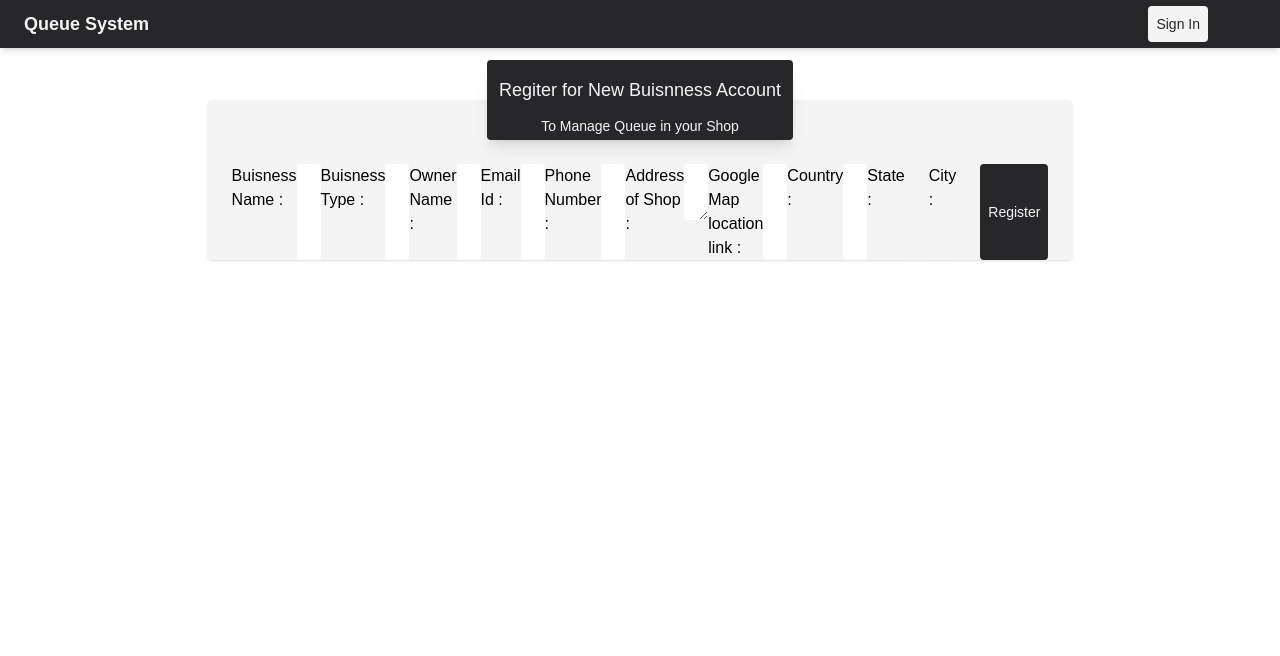
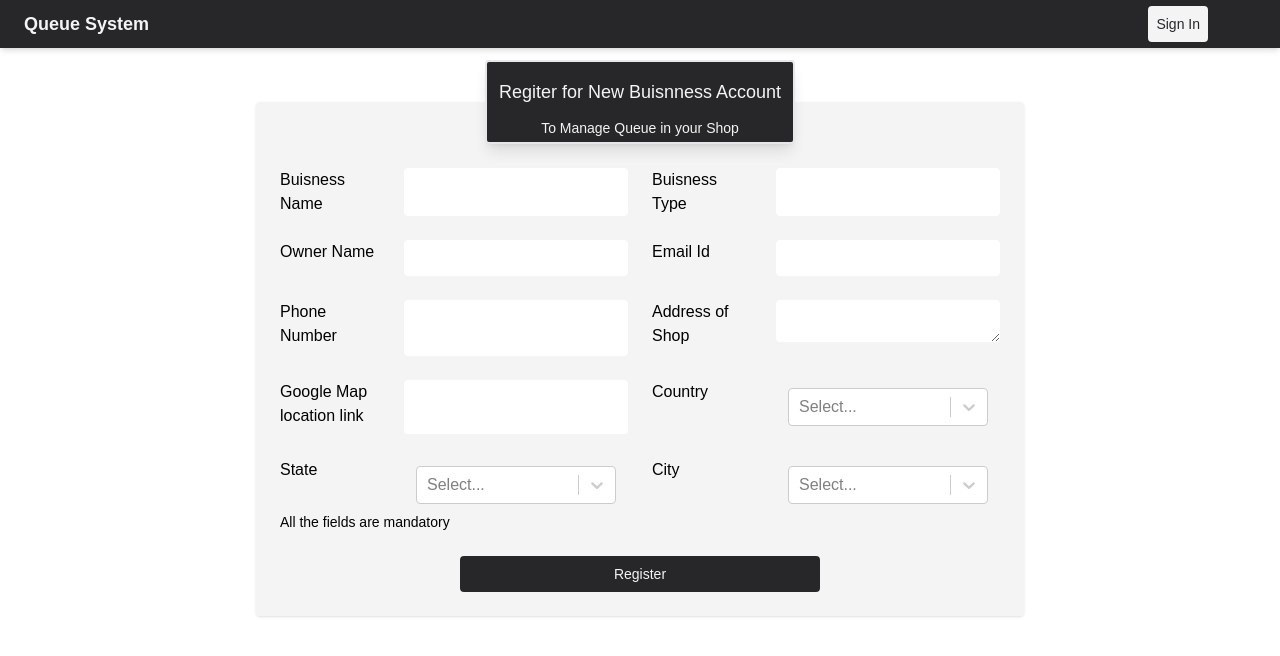
Before and after one commit to mdabdulrahman/queue-management, a React (Create React App) app: page /NewAccount in a window 1280 px wide. Shown: the top 656 px of the page. Built offline with nearby package versions, Linux system fonts and the light colour scheme.

Commit message:
validation added

```diff
--- a/package.json
+++ b/package.json
@@ -12,7 +12,9 @@
     "react": "^18.2.0",
     "react-dom": "^18.2.0",
     "react-qr-scanner": "^1.0.0-alpha.10",
+    "react-router-dom": "^6.3.0",
     "react-scripts": "5.0.1",
+    "react-select": "^5.4.0",
     "web-vitals": "^2.1.4"
   },
   "scripts": {
--- a/src/App.js
+++ b/src/App.js
@@ -1,20 +1,19 @@
 import LandingPage from './LandingPage';
 import './index.css';
+import {BrowserRouter,Routes,Route} from "react-router-dom";
 import NewAccount from './NewAccount';
+import Success from './Components/Success';
 
 function App() {
-  let page;
-  if (window.location.pathname==="/"){
-    page=<LandingPage/>
-  }
-  else if(window.location.pathname==="/NewAccount"){
-    page=<NewAccount/>
-  }
-  return (
-    <div className='App'>
-  {page}
-  </div>
-  );
+return(
+ <BrowserRouter>
+ <Routes>
+  <Route exact path='/' element={<LandingPage/>}/>
+  <Route exact path='/NewAccount' element={<NewAccount/>}/>
+
+ </Routes>
+ </BrowserRouter>
+)
 
 }
 
--- a/src/Components/NewAccount/Form.js
+++ b/src/Components/NewAccount/Form.js
@@ -1,36 +1,62 @@
 import React,{useState} from 'react'
-import { countryList } from '../Countrylist'
-import { citiesList } from '../cities'
-import {statesList} from "../states"
+import { countryList } from '../locationData/Countrylist'
+import { citiesList } from '../locationData/cities'
+import {statesList} from "../locationData/states"
+import Select from 'react-select'
 function Form(props) {
-    const [country, setcountry] = useState("");
+
+   /*  const [country, setcountry] = useState(""); */
     const [statusDisablestate, setstatusDisablestate] = useState(true);
-   const [city,setCity]=useState("")
+/*    const [city,setCity]=useState("") */
    const [statusDisablecity,setstatusDisablecity]=useState(true)
-    let countries=countryList.map((country)=>{ return <option value={country}></option>})
+    let countries=countryList.map((country)=>{ return   {value:country,label:country}})
+let countryOptions=countries
 
     /* let cities=citiesList[country].map((s)=>{console.log(s)}) */
-let states=()=>{  if (country!=""){
+let states=()=>{  if (props.country()!=""){
     try{
-       return statesList[country].map((st)=>{ return <option value={st}></option>})}
+       return statesList[props.country()].map((st)=>{ return {value:st,label:st}})}
         catch(e){
-
+           return [{value:"",label:" "}]
         }
     }
-    else{
-    <option value="Select the Country"></option>}}
-
-    let cities=()=>{  if (city!=""){
+}
+let stateOptions=states()
+    let cities=()=>{  if (props.state()!=""){
         try{
-           return citiesList[city].map((st)=>{ return <option value={st}></option>})}
+           return citiesList[props.state()].map((st)=>{ return {value:st,label:st}})}
             catch(e){
-
+               console.log(e);
             }
         }
         else{
         <option value="Select the City"></option>}}
+let cityOptions=cities()
+let borderChange=(e)=>{
+    console.log(e)
+    if (e.target.name==="number"){
+        if (e.target.value.length>=6&&e.target.validity.valid&&e.target.value!==""){
+            try{
+                e.target.classList.remove("wrongInput")
+            }catch(e){
 
+            }
+            e.target.classList.add("greenBorder")
+        }
+        else{
+            e.target.classList.add("wrongInput")
+        }
+    }
+if(e.target.value!==""&&e.target.name!="number"){
+    try{
+        e.target.classList.remove("wrongInput")
+    }catch(e){
 
+    }
+e.target.classList.add("greenBorder")
+}
+
+}
     return (
     <div >
 
@@ -41,39 +67,41 @@ let states=()=>{  if (country!=""){
 <h1 className='text-sm text-center'>To Manage Queue in your Shop</h1>
 </legend>
 <div className='inner-form'>
-    <label>Buisness Name : </label>
-    <input type="text" name="bname" ref={props.bname}  className='form-control' required></input>
-    <label>Buisness Type :</label>
-<input type="text" className='form-control' ref={props.btype} name="btype"></input>
-<label>Owner Name :</label>
-<input type="text" className='form-control' ref={props.Oname} name="Oname"></input>
-<label>Email Id :</label>
-<input type="email" className='form-control' ref={props.email}  name="email"></input>
-<label>Phone Number :</label>
-<input type="tel" className='form-control'  ref={props.number} pattern="[0-9]*" name="number"></input>
-<label>Address of Shop :</label>
-<textarea type="text" className='h-3/4 form-control' ref={props.adrs}  name="adrs"></textarea>
+    <label >Buisness Name</label>
+    <input type="text" name="bname" ref={props.bname}  className="form-control" onChange={borderChange} required></input>
+    <label>Buisness Type</label>
+<input type="text" className="form-control" ref={props.btype} name="btype" onChange={borderChange} ></input>
+<label>Owner Name</label>
+<input type="text" className="form-control" ref={props.Oname} name="Oname" onChange={borderChange} ></input>
+<label>Email Id</label>
+<input type="email" className="form-control"  ref={props.email}  name="email" onChange={borderChange} ></input>
+<label>Phone Number</label>
+<input type="tel" className="form-control" onChange={borderChange}  ref={props.number} pattern="[0-9]*" name="number" ></input>
+<label>Address of Shop</label>
+<textarea type="text" className='h-3/4 form-control' ref={props.adrs}  name="adrs" onChange={borderChange} ></textarea>
 
-<label>Google Map location link : </label>
-<input type="url" name="gurl" ref={props.gurl} className='form-control '></input>
-<label>Country :</label>
-<input list='countries' className='form-control' ref={props.country} onChange={(e)=>{setcountry(e.target.value); setstatusDisablestate(false)}} name="country"></input>
-<datalist id='countries' >
-    {countries}
-</datalist>
-<label>State :</label>
+<label>Google Map location link</label>
+<input type="url" name="gurl" ref={props.gurl} className="form-control" onChange={borderChange} ></input>
+<label>Country</label>
+{/* <input list='countries' className="form-control"   onChange={(e)=>{setcountry(e.target.value); setstatusDisablestate(false);borderChange(e)}} name="country"></input> */}
 
-<input list="states" className='form-control' ref={props.state} onChange={(e)=>{setCity(e.target.value); setstatusDisablecity(false)}} name="state" disabled={statusDisablestate}></input>
-<datalist id='states'>
-{states()}
-</datalist>
-<label>City :</label>
-<input list="cities" className='form-control' ref={props.city} name="city" disabled={statusDisablecity}></input>
-<datalist id='cities'>
-{cities()}
-</datalist>
-<button className='btn-secondary ' onClick={()=>{props.add()}}>Register</button>
+    <Select className='form-control' onChange={(e)=>{props.country(e.value);stateOptions=states();}}  options={countryOptions}/>
+
+<label>State</label>
+
+{/* <input list="states" className="form-control"  ref={props.state} onChange={(e)=>{setCity(e.target.value); setstatusDisablecity(false);borderChange(e)}} name="state" disabled={statusDisablestate}></input> */}
+<Select className='form-control' onChange={(e)=>{props.state(e.value);}}  options={stateOptions}/>
+<label>City</label>
+{/* <input list="cities" className="form-control"  ref={props.city} name="city" disabled={statusDisablecity} onChange={borderChange} ></input> */}
+<Select className='form-control' onChange={(e)=>{props.city(e.value)}}  options={cityOptions}/>
+
+
+
 </div>
+<h1 className='text-sm'>All the fields are mandatory</h1>
+<span className='flex my-6 justify-center'>
+<button className='btn-secondary w-2/4   ' onClick={()=>{props.add()}}>Register</button>
+</span>
 </fieldset>
 </div>
 {/* <div className='  h-screen'><img src={pic} className="w-full h-full "></img></div>
--- a/src/Components/NewAccount/Newform.js
+++ b/src/Components/NewAccount/Newform.js
@@ -1,12 +1,15 @@
 import dbfirestore from '../firebase/DatabaseStore'
-import React, { useRef,useState } from 'react'
+import React, { useRef,useState,useEffect } from 'react'
 import emailjs from '@emailjs/browser';
 import { doc, setDoc , collection, addDoc} from "firebase/firestore";
 import Form from './Form';
 import Success from '../Success';
 import Fail from '../Fail';
+import {useNavigate} from "react-router-dom"
+
 
 function Newform() {
+    const navigate = useNavigate();
 const [Status,setStatus]=useState(null)
     /* Sending email to new account */
     emailjs.init("nsIPDphWPHf1B2KaP")
@@ -36,15 +39,30 @@ setStatus(true)
       }
 
 }
+let scountry=(val)=>{
+    if (val!=null){
+setcountry(val)}
+return country
+}
+let scity=(val)=>{
+    if (val!=null){
+setCity(val)}
+return city
+}
+let sstate=(val)=>{
+    if (val!=null){
+setState(val)}
+return state
+}
 
 let validate=()=>{
 console.log(number.current.validity.valid);
-if (bname.current.value!=""&&btype.current.value!=""&&Oname.current.value!=""&&email.current.value!=""&&number.current.validity.valid&&adrs.current.value!=""&&gurl.current.value!=""&&country.current.value!=""&&state.current.value!=""&&city.current.value!=""){
+if (number.current.value!=""&&bname.current.value!=""&&btype.current.value!=""&&Oname.current.value!=""&&email.current.value!=""&&number.current.validity.valid&&adrs.current.value!=""&&gurl.current.value!=""&&country!=""&&state!=""&&city!=""){
 add()
 }
 else{
-    let val=[bname.current,number.current,btype.current,Oname.current,email.current,adrs.current,gurl.current,state.current,city.current,country.current]
-    val.map((g)=>g.classList.remove("wrongInput"))
+    let val=[bname.current,number.current,btype.current,Oname.current,email.current,adrs.current,gurl.current,state,city,country]
+   try{ val.map((g)=>g.classList.remove("wrongInput"))}catch(e){}
     let filtered=val.filter((v)=>v.value=="")
     /* let numVald=()=>{number.current.validity.valid==false?number.current.classList.add("wrongInput"):console.log("wrong")} */
     filtered.map((g)=>g.classList.add("wrongInput"))
@@ -59,9 +77,9 @@ else{
     const number=useRef("")
     const     adrs=useRef("")
     const    gurl=useRef("")
-    const  country=useRef("")
-    const    state=useRef("")
-    const city=useRef("")
+    const [country, setcountry] = useState("");
+const [state, setState] = useState("");
+    const [city,setCity]=useState("")
 
    let values=()=>{return {
         aplno:Math.ceil(Math.random()*10000000000),
@@ -72,14 +90,15 @@ else{
         number:number.current.value,
         adrs:adrs.current.value,
         gurl:gurl.current.value,
-        country:country.current.value,
-        state:state.current.value,
-        city:city.current.value
+        country:country,
+        state:state,
+        city:city
 
    }}
+
    if (Status==null){
   return (
-<Form bname={bname} btype={btype} Oname={Oname} email={email} number={number} adrs={adrs} gurl={gurl} country={country} city={city} state={state} add={validate}/>
+<Form bname={bname} btype={btype} Oname={Oname} email={email} number={number} adrs={adrs} gurl={gurl} country={scountry} city={scity} state={sstate} add={validate}/>
     )}
     else if (Status==true){
         return(<Success info={`Your Application has been Successfully submited ! Your Application NO : ${ApplicationNo} and Your Application will be reviwed in 24 hrs .Status will be shared via Mail`}/>)
--- a/src/Components/Success.js
+++ b/src/Components/Success.js
@@ -1,12 +1,14 @@
 import React from 'react'
 import tick from "./checked.png"
+import {useNavigate} from "react-router-dom"
 
 function Success(props) {
+  const navigate=useNavigate()
   return (
     <div className='success'>
       <div className='flex justify-center'>  <img className='w-12' src={tick}></img></div>
         {props.info}
-    <button className='success-btn' onClick={()=>{window.location.reload()}} >OK</button>
+    <button className='success-btn' onClick={(e)=>e.preventDefault} >OK</button>
     </div>
 
   )
--- a/src/Components/landingPage/Header.js
+++ b/src/Components/landingPage/Header.js
@@ -1,6 +1,7 @@
 import React from 'react'
 import NewAccbtn from './NewAccbtn';
 import SignInbtn from './SignInbtn'
+
 
 function Header(props) {
 let btn1;
--- a/src/LandingPage.js
+++ b/src/LandingPage.js
@@ -1,7 +1,6 @@
 import React from 'react'
 import Header from './Components/landingPage/Header';
 import Reader from './Components/Reader';
-import Db from "./Components/firebase/db"
 import Success from './Components/Success';
 import Fail from "./Components/Fail"
 function landingPage() {
@@ -9,9 +8,8 @@ function landingPage() {
   return (
     <div>
         <Header btn=""/>
-     <Db></Db>
-     <Success info={"Your application will be reviewed in 24 hrs"}/>
-   <Fail info={"Unable to regiter your Account"}/>
+
+
     </div>
   )
 }
--- a/src/index.css
+++ b/src/index.css
@@ -33,7 +33,7 @@
 @apply primary-bg secondary-text
 }
 .btn-secondary{
-    @apply primary-bg secondary-text p-2 text-sm rounded
+    @apply primary-bg  secondary-text p-2 text-sm rounded
 }
 .btn-secondary:hover{
     @apply ring ring-2 ring-zinc-800 ring-offset-1 ring-offset-zinc-100
@@ -42,19 +42,37 @@
 @apply secondary-bg primary-text
 }
 .form{
-    @apply container px-6 h-full shadow rounded secondary-bg w-3/6 my-3  mx-auto
+    @apply container px-6 h-full shadow rounded secondary-bg w-[60%] my-3  mx-auto
 }
 legend{
-    @apply primary-bg secondary-text px-3 py-1 shadow-lg rounded mb-6 mx-auto
+    @apply primary-bg border-2 secondary-text px-3 py-1 shadow-lg rounded mb-6 mx-auto
 }
 .form-control{
-    @apply appearance-none  border-zinc-200 rounded py-2 px-3 w-full leading-tight focus:outline-none
+    @apply appearance-none border-gray-500 col-span-2 rounded py-2 px-3 w-full leading-tight focus:outline-none
+}
+.form-control:focus{
+    @apply ring-zinc-800 ring-1 ring-offset-0 ring-offset-zinc-800 border-none
+}
+.greenBorder{
+    @apply border-green-500 border
 }
 .inner-form{
-    @apply flex
+    @apply grid grid-cols-6 gap-6
 }
 .wrongInput{
     @apply border-red-400  border ring ring-1 ring-red-500  ring-offset-red-200
+}
+.success{
+    @apply grid gap-4 px-4 w-2/4 border-green-500 border-2 mx-auto my-6 p-2 rounded bg-green-200 text-green-800
+}
+.success-btn{
+@apply bg-green-500 px-16 shadow-md mx-auto rounded text-white
+}
+.fail{
+    @apply grid gap-4 px-4 w-2/4 border-red-500 border-2 mx-auto my-6 p-2 rounded bg-red-200 text-red-800
+}
+.fail-btn{
+@apply bg-red-500 px-16 shadow-md mx-auto rounded text-white
 }
 @media only screen and (max-width:600px) {
     .wrap{
@@ -71,7 +89,7 @@ legend{
         @apply w-5/6
     }
     .inner-form{
-        @apply flex-col gap-3 pb-2
+        @apply flex-col gap-3 pb-2 grid-cols-none
     }
     .success{
         @apply grid gap-4 w-5/6 border-green-500 border-2 mx-auto my-6 p-2 rounded bg-green-200 text-green-800
@@ -88,3 +106,11 @@ legend{
 
 
 }
+@media only screen and (max-width:800px){
+.form{
+    @apply w-2/4
+}
+.inner-form{
+    @apply grid-cols-none flex-col
+}
+}
```
Also changed, not shown: src/Components/landingPage/NewAccbtn.js (+5 -2 lines), src/Components/locationData/Countrylist.js (renamed from src/Components/Countrylist.js), src/Components/locationData/cities.js (renamed from src/Components/cities.js), src/Components/locationData/states.js (renamed from src/Components/states.js), 1 other file (tests, documents, lock files or other folders).
